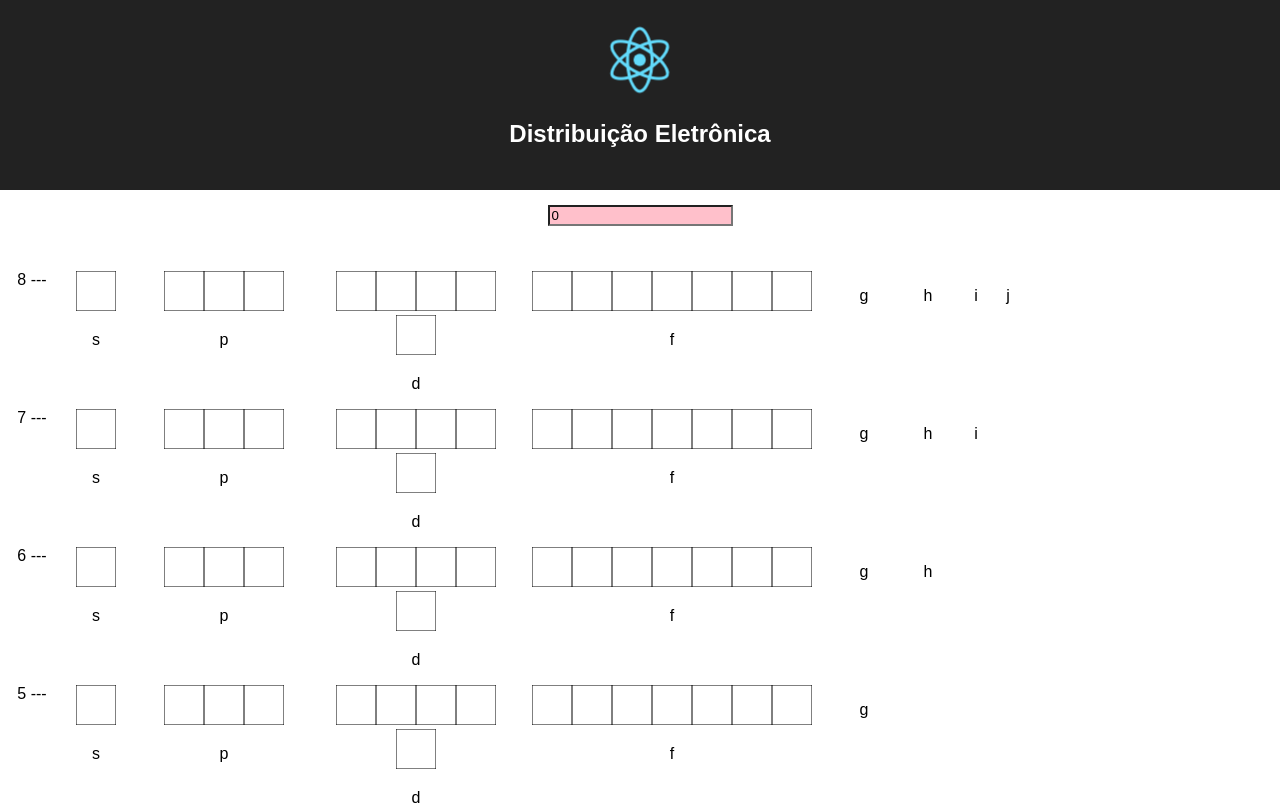
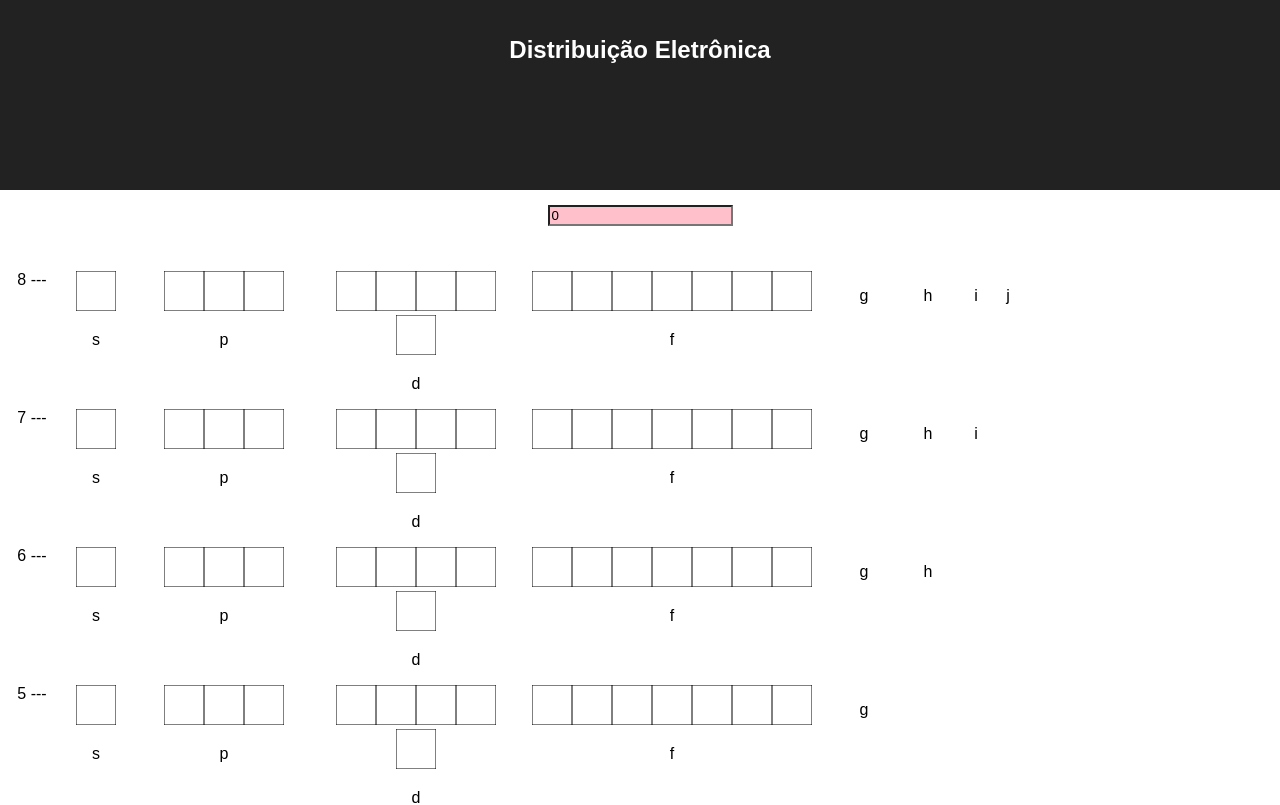
Before and after one commit to felipeeu/orbitals, a React (Create React App) app: page / in a window 1280 px wide. Shown: the top 805 px of the page. Built offline with nearby package versions, Linux system fonts and the light colour scheme.

Commit message:
remove react logo

```diff
--- a/src/App.js
+++ b/src/App.js
@@ -1,5 +1,4 @@
 import React, {Component} from 'react';
-import logo from './logo.svg';
 import './App.css';
 import AllOrbitals from './components/AllOrbitals.js'
 
@@ -10,7 +9,6 @@
         return (
             <div className="App">
                 <header className="App-header">
-                    <img src={logo} className="App-logo" alt="logo"/>
                     <h1 className="App-title">Distribuição Eletrônica</h1>
                 </header>
                 <AllOrbitals/>
```
